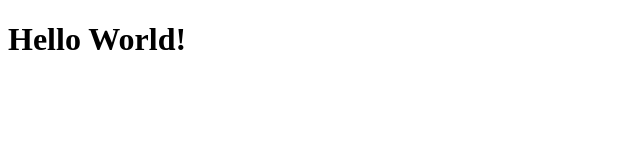
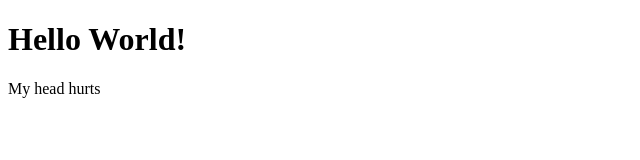
Before and after one commit to glaw2000/First_Repo, a plain HTML site: page index.html in a window 1280 px wide. Shown: the whole page, without its empty margins (0-640 px from the left). Drawn offline with Linux system fonts and the light colour scheme.

Commit message:
add updated index.html

```diff
--- a/index.html
+++ b/index.html
@@ -7,5 +7,6 @@
 </head>
 <body>
     <h1>Hello World!</h1>
+    <p>My head hurts</p>
 </body>
 </html>
```
